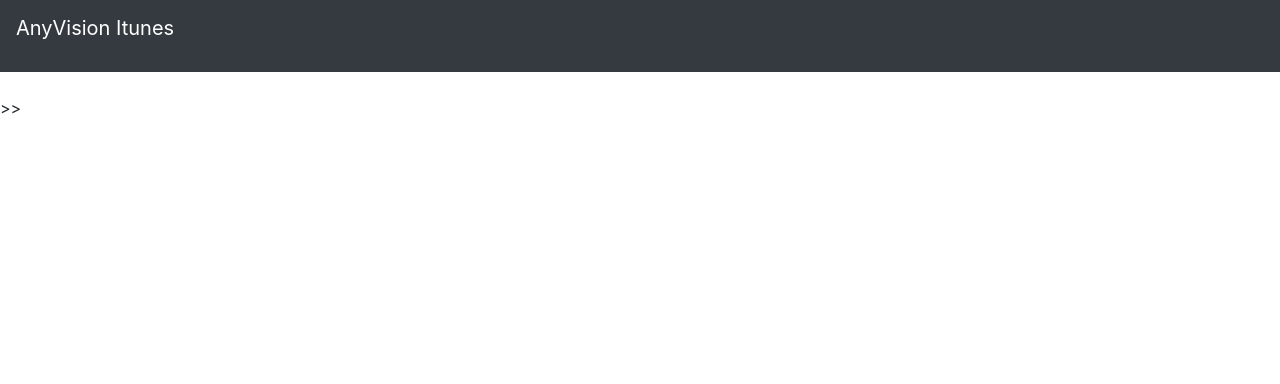
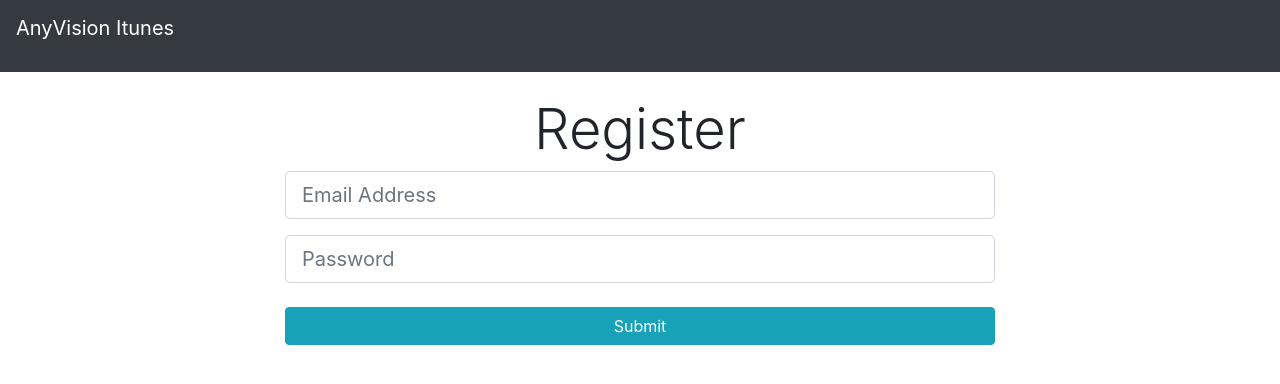
Before and after one commit to lironzaa/AnyVision-Itunes, a React (Create React App) app in the folder client/: page /register in a window 1280 px wide. Shown: the top 384 px of the page. Built offline with nearby package versions, Linux system fonts and the light colour scheme.

Commit message:
login+register&redux setup

```diff
--- a/client/package.json
+++ b/client/package.json
@@ -10,8 +10,11 @@
     "classnames": "^2.2.6",
     "react": "^16.12.0",
     "react-dom": "^16.12.0",
+    "react-redux": "^7.1.3",
     "react-router-dom": "^5.1.2",
-    "react-scripts": "3.3.0"
+    "react-scripts": "3.3.0",
+    "redux": "^4.0.5",
+    "redux-thunk": "^2.3.0"
   },
   "scripts": {
     "start": "react-scripts start",
--- a/client/src/App.js
+++ b/client/src/App.js
@@ -1,21 +1,29 @@
 import React from 'react';
 import { BrowserRouter as Router, Route } from 'react-router-dom';
+import { Provider } from 'react-redux';
+import store from './store';
 
 import Navbar from './components/layout/Navbar';
 import Main from './components/layout/Main';
 import ItemInfo from './components/pages/ItemInfo';
+import Register from './components/pages/Register';
+import Login from './components/pages/Login';
 
 import './App.css';
 
 function App() {
   return (
-    <Router>
-      <div className="main-app-container">
+    <Provider store={store}>
+      <Router>
         <Navbar />
-        <Route exact path="/" component={Main} />>
-        <Route exact path="/item-info" component={ItemInfo} />>
-      </div>
-    </Router >
+        <div className="container">
+          <Route exact path="/" component={Main} />
+          <Route exact path="/item-info" component={ItemInfo} />
+          <Route exact path="/register" component={Register} />
+          <Route exact path="/login" component={Login} />
+        </div>
+      </Router >
+    </Provider>
   );
 }
 
--- a/client/src/components/layout/Main.js
+++ b/client/src/components/layout/Main.js
@@ -57,7 +57,7 @@ class Main extends Component {
     ) : resultCount === null ? <div className="mx-auto">Please search for a song/movie</div> : <div className="mx-auto">No results for this search</div>;
 
     return (
-      <div className="container main">
+      <div className="main">
         <div className="row">
           <div className="col-md-12 text-center">
             <h1 className="display-3 mb-4">AnyVision Itunes</h1>
--- /dev/null
+++ b/client/src/components/pages/Login.js
@@ -0,0 +1,57 @@
+import React, { Component } from 'react';
+
+class Login extends Component {
+  constructor() {
+    super();
+    this.state = {
+      email: '',
+      password: '',
+      errors: {}
+    }
+  }
+
+  onChange = e => {
+    this.setState({ [e.target.name]: e.target.value })
+  }
+
+  onSubmit = e => {
+    e.preventDefault();
+
+    const newUser = {
+      email: this.state.email,
+      password: this.state.password
+    }
+
+    console.log(newUser);
+  }
+
+  render() {
+    const { errors } = this.state;
+    return (
+      <div className="login">
+        <div className="container">
+          <div className="row">
+            <div className="col-md-8 m-auto">
+              <h1 className="display-4 text-center">Login</h1>
+              <form onSubmit={this.onSubmit} noValidate>
+                <div className="form-group">
+                  <input type="email" className="form-control form-control-lg" value={this.state.email}
+                    onChange={this.onChange} placeholder="Email Address" name="email" />
+                </div>
+                <div className="form-group">
+                  <input type="password" className="form-control form-control-lg" value={this.state.password}
+                    onChange={this.onChange} placeholder="Password" name="password" />
+                </div>
+                {errors.loginError && (<div className="invalid-feedback">{errors.loginError}</div>)}
+                <input value="Submit" type="submit" className="btn btn-info btn-block mt-4" />
+              </form>
+            </div>
+          </div>
+        </div>
+      </div>
+    )
+  }
+
+}
+
+export default Login;
--- /dev/null
+++ b/client/src/components/pages/Register.js
@@ -0,0 +1,55 @@
+import React, { Component } from 'react';
+
+class Register extends Component {
+  constructor() {
+    super();
+    this.state = {
+      email: '',
+      password: '',
+      errors: {}
+    }
+  }
+
+  onChange = e => {
+    this.setState({ [e.target.name]: e.target.value })
+  }
+
+  onSubmit = e => {
+    e.preventDefault();
+
+    const newUser = {
+      email: this.state.email,
+      password: this.state.password
+    }
+
+    console.log(newUser);
+  }
+
+  render() {
+    return (
+      <div className="register">
+        <div className="container">
+          <div className="row">
+            <div className="col-md-8 m-auto">
+              <h1 className="display-4 text-center">Register</h1>
+              <form onSubmit={this.onSubmit} noValidate>
+                <div className="form-group">
+                  <input type="email" className="form-control form-control-lg" value={this.state.email}
+                    onChange={this.onChange} placeholder="Email Address" name="email" />
+                </div>
+                <div className="form-group">
+                  <input type="password" className="form-control form-control-lg" value={this.state.password}
+                    onChange={this.onChange} placeholder="Password" name="password" />
+                </div>
+                <input value="Submit" type="submit" className="btn btn-info btn-block mt-4" />
+              </form>
+            </div>
+          </div>
+        </div>
+      </div>
+    )
+  }
+
+}
+
+export default Register;
--- /dev/null
+++ b/client/src/reducers/authReducer.js
@@ -0,0 +1,11 @@
+const initialState = {
+  isAuthenticated: false,
+  user: {}
+}
+
+export default function (state = initialState, action) {
+  switch (action.type) {
+    default:
+      return state;
+  }
+}
--- /dev/null
+++ b/client/src/reducers/errorReducer.js
@@ -0,0 +1,12 @@
+/* import { GET_ERRORS } from '../actions/types'; */
+
+const initialState = {};
+
+export default function (state = initialState, action) {
+  switch (action.type) {
+    /*     case GET_ERRORS:
+          return action.payload; */
+    default:
+      return state;
+  }
+}
--- /dev/null
+++ b/client/src/reducers/index.js
@@ -0,0 +1,8 @@
+import { combineReducers } from 'redux';
+import authReducer from './authReducer';
+import errorReducer from './errorReducer';
+
+export default combineReducers({
+  auth: authReducer,
+  errors: errorReducer
+});
--- /dev/null
+++ b/client/src/store.js
@@ -0,0 +1,18 @@
+import { createStore, applyMiddleware, compose } from 'redux';
+import thunk from 'redux-thunk';
+import rootReducer from './reducers';
+
+const initialState = {};
+
+const middleware = [thunk];
+
+const store = createStore(
+  rootReducer,
+  initialState,
+  compose(
+    applyMiddleware(...middleware),
+    window.__REDUX_DEVTOOLS_EXTENSION__ && window.__REDUX_DEVTOOLS_EXTENSION__()
+  )
+);
+
+export default store;
```
Also changed, not shown: 1 other file (tests, documents, lock files or other folders).
